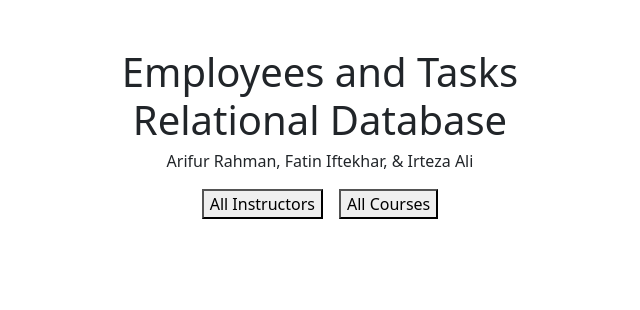
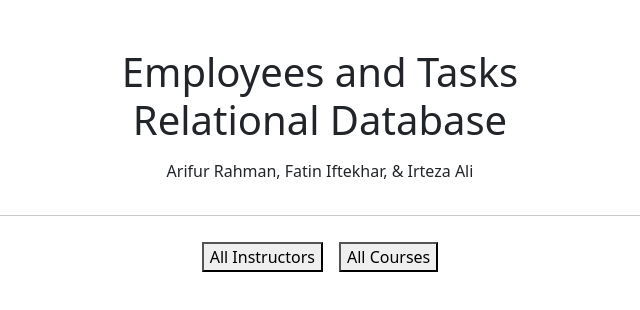
Before and after one commit to FIftekhar/WebDevHW3-frontend, a React (Create React App) app: page / in a window 1280 px wide. Shown: the top 310 px of the page, without its empty margins (320-960 px from the left). Built offline with nearby package versions, Linux system fonts and the light colour scheme.

Commit message:
made header for some pages

```diff
--- /dev/null
+++ b/src/components/Heading.js
@@ -0,0 +1,19 @@
+import "./heading.css";
+
+const Heading = () => {
+    return <div id="heading">
+        {/* heading at the top */}
+        <h1 className="text-center mt-5">
+            Employees and Tasks
+            <br></br>
+            Relational Database
+        </h1>
+        <div id="spacing"></div>
+        <h6>Arifur Rahman, Fatin Iftekhar, & Irteza Ali</h6>
+        <div id="spacing"></div>
+
+        <hr id="heading-line"></hr>
+    </div>;
+};
+
+export default Heading;
--- /dev/null
+++ b/src/components/heading.css
@@ -0,0 +1,6 @@
+#heading {
+    width: 100%;
+    display: flex;
+    flex-direction: column;
+    align-items: center;
+}
--- a/src/components/views/AllCoursesView.js
+++ b/src/components/views/AllCoursesView.js
@@ -1,22 +1,17 @@
 import { Link } from "react-router-dom";
+import Heading from "../Heading";
 
 const AllCoursesView = (props) => {
 	let {courses, deleteCourse} = props;
 	//courses = [{id: 300, title: "hello"}]
-  if (!courses.length) {
-    return (
-    <div>
-      <p>There are no courses.</p>
-      <Link to={`/newcourse`}>
-        <button>Add New Course</button>
-      </Link>
-    </div>
-    );
-  }
 
 	return (
 		<div>
-      {courses.map((course) => {
+			<Heading/>
+
+			{
+				!!courses.length ? // if there are courses, print all the courses
+				<>{courses.map((course) => {
 					let title = course.title;
 					return (
 						<div key={course.id}>
@@ -27,13 +22,18 @@ const AllCoursesView = (props) => {
 						</div>
 					);
 				}
-      )}
+				)}</>
+				// if the list of courses is empty, return this message
+				:<>
+					<p>There are no courses yet!</p>
+				</>
+			}
 			<Link to={`/newcourse`}>
+
 				<button>Add New Course</button>
 			</Link>
 		</div>
 	);
 };
 
-
 export default AllCoursesView;
--- a/src/components/views/HomePageView.css
+++ b/src/components/views/HomePageView.css
@@ -3,3 +3,19 @@
     display: flex;
     justify-content: center;
 }
+
+#spacing {
+    height: 10px;
+}
+
+#heading {
+    width: 100%;
+    display: flex;
+    flex-direction: column;
+    align-items: center;
+}
+
+#heading-line {
+    width: 50%;
+    align-items: center;
+}
--- a/src/components/views/HomePageView.js
+++ b/src/components/views/HomePageView.js
@@ -1,18 +1,14 @@
 import "./HomePageView.css";
+import Heading from "../Heading";
 
 import { Link } from 'react-router-dom';
 import Stack from 'react-bootstrap/Stack';
 
 const HomePageView = () => {
+	console.log("in here ")
 	return (
 		<div>
-			{/* heading at the top */}
-			<h1 className="text-center mt-5">
-				Employees and Tasks
-				<br></br>
-				Relational Database
-			</h1>
-			<h6>Arifur Rahman, Fatin Iftekhar, & Irteza Ali</h6>
+			<Heading/>
 
 			{/* row of buttons to go to different pages (Instructors and Tasks) */}
 			<Stack direction='horizontal' gap={3} id='topButtons'>
```
Also changed, not shown: src/components/views/AllInstructorsView.js (+7 -1 lines). Lines whose indentation alone changed are shown as unchanged.
